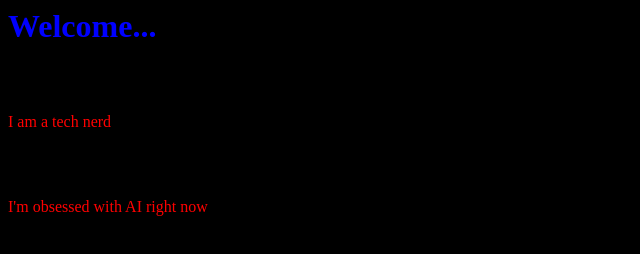
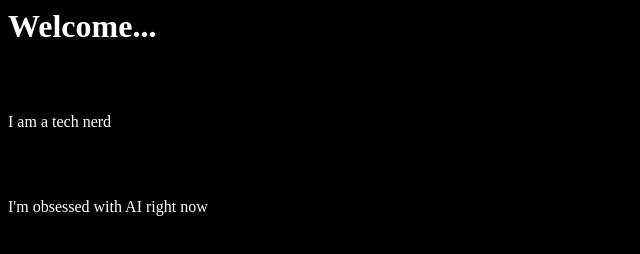
Before and after one commit to jazzsolo/website, a plain HTML site: page index.html in a window 1280 px wide. Shown: the whole page, without its empty margins (0-640 px from the left). Drawn offline with Linux system fonts and the light colour scheme.

Commit message:
Update index.html

```diff
--- a/index.html
+++ b/index.html
@@ -2,8 +2,8 @@
 <html>
     <style>
     body {background-color: black;}
-    h1   {color: blue;}
-    p    {color: red;}
+    h1   {color: white;}
+    p    {color: white;}
     </style>
     <h1>
         Welcome...
```
